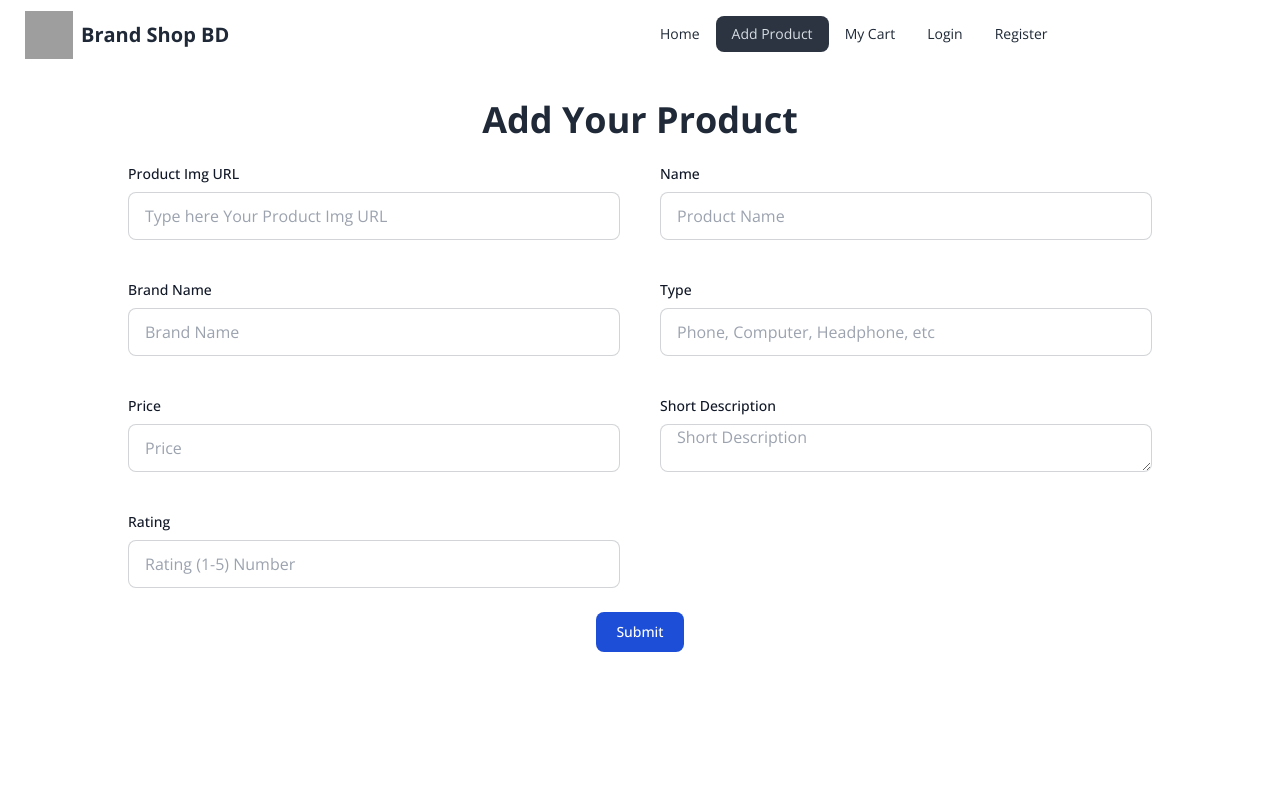
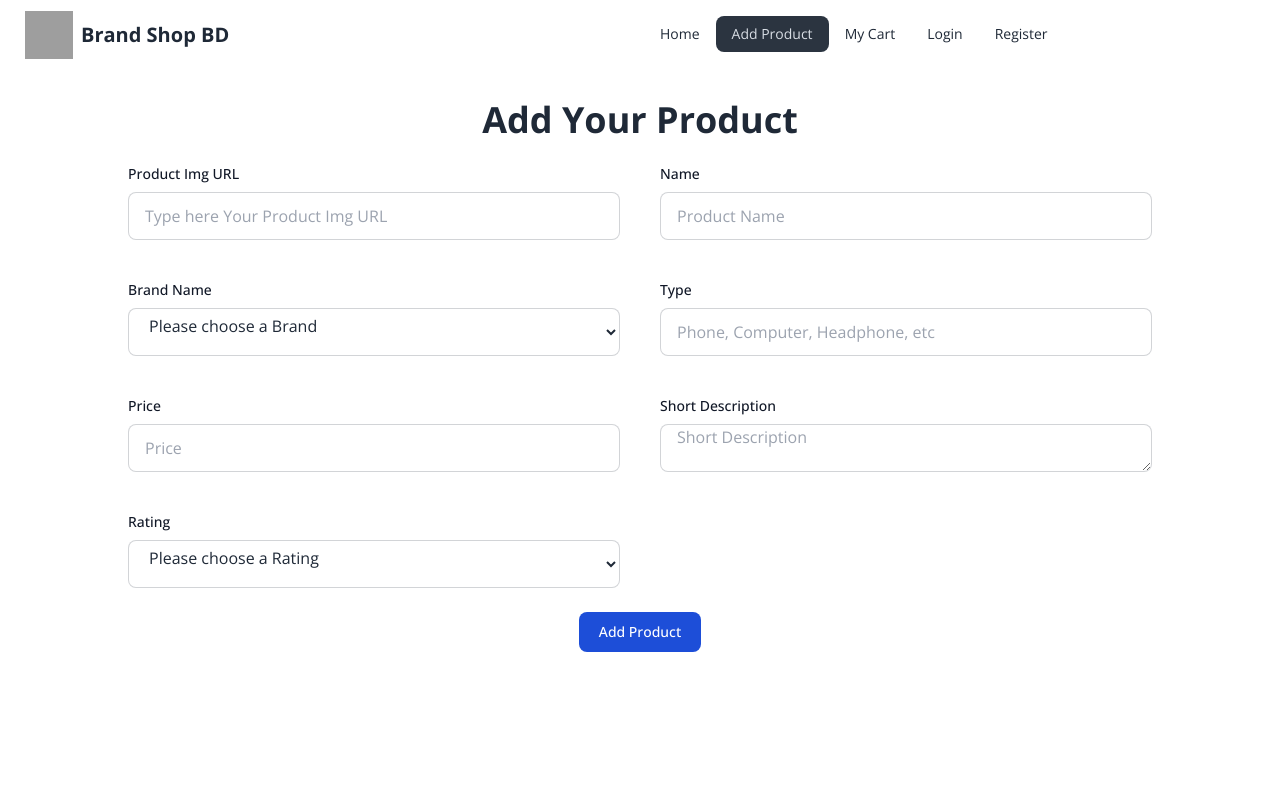
Before and after one commit to mohiqudraty/brandshop-client-side, a React (Vite) app: page /addproduct in a window 1280 px wide. Shown: the top 800 px of the page. Built offline with nearby package versions, Linux system fonts and the light colour scheme; no server answers; grey boxes are pictures that could not be loaded.

Commit message:
send add to cart data on server with post method

```diff
--- a/src/Pages/AddProduct.jsx
+++ b/src/Pages/AddProduct.jsx
@@ -1,6 +1,44 @@
+import toast from "react-hot-toast";
+
 const AddProduct = () => {
+  const handleAddProduct = (e) => {
+    e.preventDefault();
+    const form = e.target;
+    const name = form.name.value;
+    const brand = form.brand.value;
+    const type = form.type.value;
+    const price = form.price.value;
+    const description = form.description.value;
+    const rating = form.rating.value;
+    const newProduct = {
+      name,
+      brand,
+      type,
+      price,
+      description,
+      rating,
+    };
+    console.log(newProduct);
+
+    fetch("http://localhost:5000/products", {
+      method: "POST",
+      headers: {
+        "content-type": "application/json",
+      },
+      body: JSON.stringify(newProduct),
+    })
+      .then((res) => res.json())
+      .then((data) => {
+        console.log(data);
+        if (data.insertedId) {
+          toast.success("Your Product successfully Added!");
+          form.reset();
+        }
+      });
+  };
+
   return (
-    <form className="container mx-auto my-8 px-4">
+    <form onSubmit={handleAddProduct} className="container mx-auto my-8 px-4">
       <h2 className="text-4xl font-bold text-center">Add Your Product</h2>
       <div className="max-w-5xl mx-auto  my-6 grid gap-10 sm:grid-cols-2 ">
         {/*  input for Product Img URL */}
@@ -41,12 +79,26 @@ const AddProduct = () => {
           >
             Brand Name
           </label>
-          <input
+          {/* <input
             type="text"
             name="brand"
             placeholder="Brand Name"
             className="input input-bordered input-group w-full "
-          />
+          /> */}
+          <select
+            id="pet-select"
+            type="text"
+            name="brand"
+            className="input input-bordered input-group w-full py-2 "
+          >
+            <option value="">Please choose a Brand</option>
+            <option value="Apple">Apple</option>
+            <option value="Samsung">Samsung</option>
+            <option value="Google">Google</option>
+            <option value="Intel">Intel</option>
+            <option value="Microsoft">Microsoft</option>
+            <option value="Others">Others</option>
+          </select>
         </div>
         {/*  input for Type */}
         <div>
@@ -72,7 +124,7 @@ const AddProduct = () => {
             Price
           </label>
           <input
-            type="text"
+            type="number"
             name="price"
             placeholder="Price"
             className="input input-bordered input-group w-full "
@@ -101,12 +153,25 @@ const AddProduct = () => {
           >
             Rating
           </label>
-          <input
+          {/* <input
             type="number"
             name="rating"
             placeholder="Rating (1-5) Number"
             className="input input-bordered input-group w-full "
-          />
+          /> */}
+          <select
+            id="pet-select"
+            name="rating"
+            className="input input-bordered input-group w-full pt-2 "
+            required
+          >
+            <option value="">Please choose a Rating</option>
+            <option value="5">5</option>
+            <option value="4">4</option>
+            <option value="3">3</option>
+            <option value="2">2</option>
+            <option value="1">1</option>
+          </select>
         </div>
       </div>
 
@@ -114,7 +179,7 @@ const AddProduct = () => {
         type="submit"
         className="text-white block mx-auto bg-blue-700 hover:bg-blue-800 focus:ring-4 focus:outline-none focus:ring-blue-300 font-medium rounded-lg text-sm w-full sm:w-auto px-5 py-2.5 text-center dark:bg-blue-600 dark:hover:bg-blue-700 dark:focus:ring-blue-800"
       >
-        Submit
+        Add Product
       </button>
     </form>
   );
--- a/src/Pages/Product/Products.jsx
+++ b/src/Pages/Product/Products.jsx
@@ -5,14 +5,14 @@ const Products = () => {
   console.log(brandName);
   const products = useLoaderData();
 
-  const apple = products.filter((p) => p.brandName === brandName);
+  const product = products.filter((p) => p.brandName === brandName);
 
-  console.log(products);
+  // console.log(products);
   return (
     <div className="my-10">
       <h2 className="text-4xl text-center my-5">All Product Of {brandName}</h2>
       <div className="max-w-5xl mx-auto grid gap-5 px-4 sm:grid-cols-2">
-        {apple.map((p) => (
+        {product.map((p) => (
           <div key={p.name}>
             <div className="w-full max-w-sm bg-white border border-gray-200 rounded-lg shadow dark:bg-gray-800 dark:border-gray-700">
               <img
```
